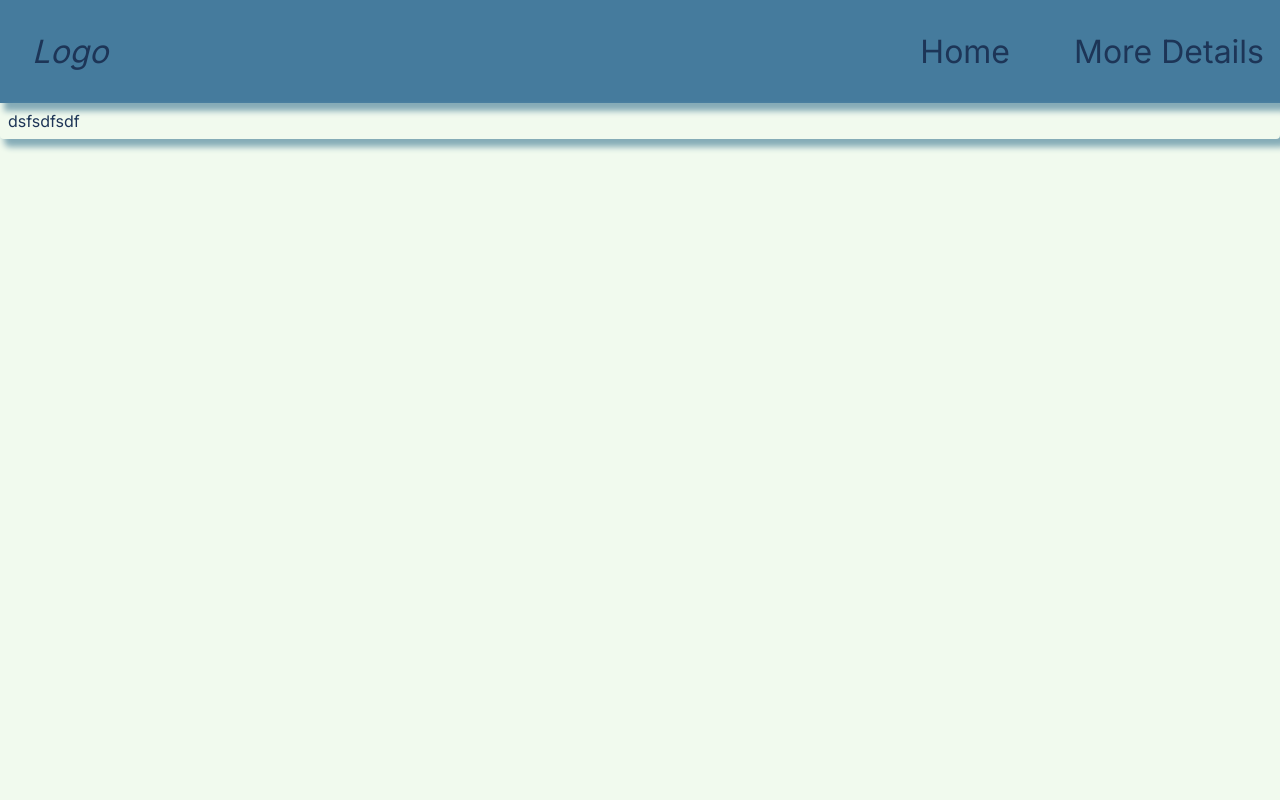
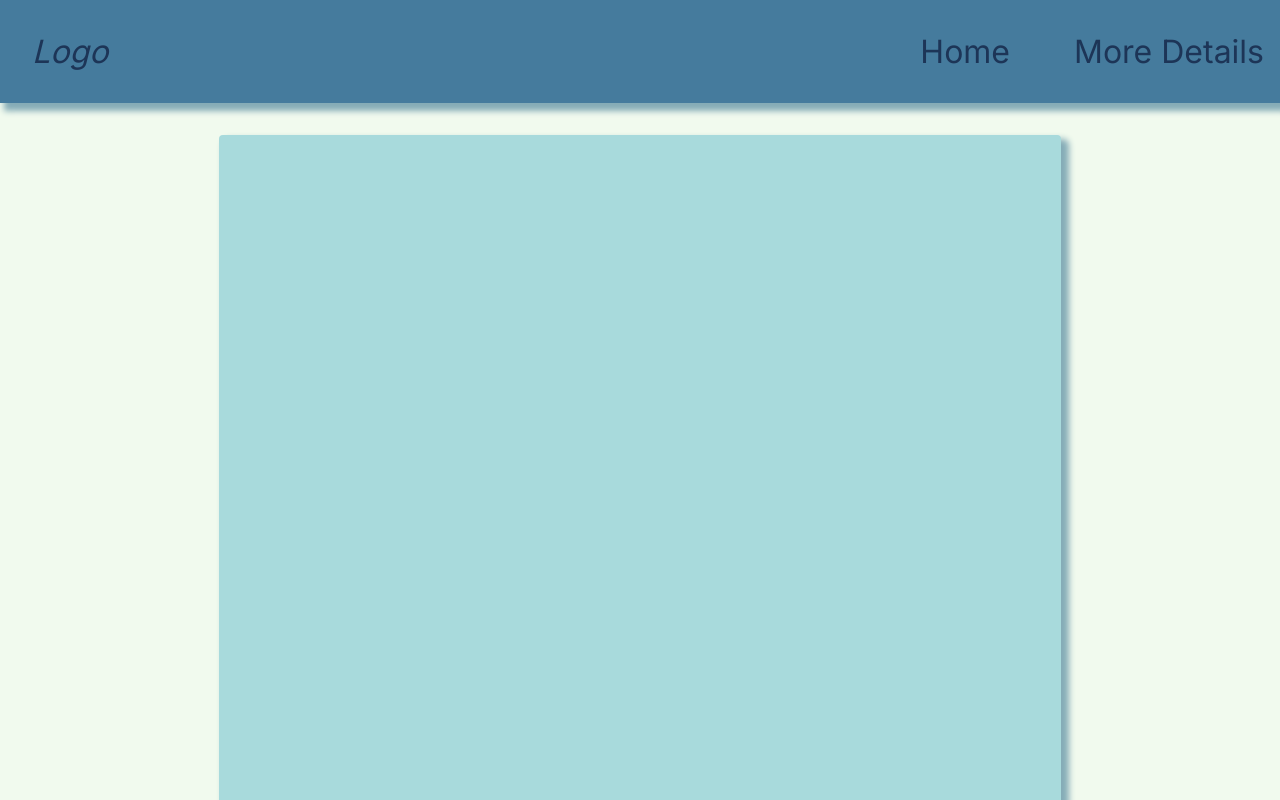
Before and after one commit to tBaronDar/demo-context, a Next.js app: page /more-details in a window 1280 px wide. Shown: the top 800 px of the page. Built offline with nearby package versions, Linux system fonts and the light colour scheme.

Commit message:
started details page

```diff
--- a/app/layout.tsx
+++ b/app/layout.tsx
@@ -2,6 +2,7 @@ import type { Metadata } from "next";
 import { Inter } from "next/font/google";
 import "./globals.css";
 import MainNavigation from "@/components/layout/main-navigation";
+import CultsContextProvider from "@/store/cults-context";
 
 const inter = Inter({ subsets: ["latin"] });
 
@@ -18,8 +19,10 @@ export default function RootLayout({
 	return (
 		<html lang="en">
 			<body className={inter.className}>
-				<MainNavigation />
-				{children}
+				<CultsContextProvider>
+					<MainNavigation />
+					{children}
+				</CultsContextProvider>
 			</body>
 		</html>
 	);
--- /dev/null
+++ b/app/more-details/page.module.css
@@ -0,0 +1,7 @@
+.master {
+	height: 100rem;
+	display: grid;
+	grid-template-columns: 15% auto 15%;
+	grid-template-rows: 50% 50%;
+	gap: 1rem;
+}
--- a/app/more-details/page.tsx
+++ b/app/more-details/page.tsx
@@ -1,7 +1,19 @@
+"use client";
+
 import React from "react";
+import Ads from "@/components/ads";
+import CultsContextProvider from "@/store/cults-context";
+
+import styles from "./page.module.css";
+import CultText from "@/components/cults-details/cult-text";
 
 function DetailsPage() {
-	return <div>dsfsdfsdf</div>;
+	return (
+		<main className={styles.master}>
+			<CultText />
+			<Ads />
+		</main>
+	);
 }
 
 export default DetailsPage;
--- /dev/null
+++ b/components/cults-details/cult-text.module.css
@@ -0,0 +1,9 @@
+.master {
+	grid-area: 1/ 2 / span 2 / span 1;
+	background-color: var(--list-background-color);
+}
+
+.details {
+	width: 100%;
+	height: 100%;
+}
--- /dev/null
+++ b/components/cults-details/cult-text.tsx
@@ -0,0 +1,27 @@
+"use client";
+
+import React, { useContext, useEffect, useState } from "react";
+import styles from "./cult-text.module.css";
+import { CultsContext } from "@/store/cults-context";
+
+function CultText() {
+	const { cults } = useContext(CultsContext);
+	const [cultUrl, setCultUrl] = useState(undefined || "");
+
+	useEffect(() => {
+		const selectedCult = cults.find((item) => item.isSelected === true);
+		if (selectedCult) {
+			setCultUrl(selectedCult.details);
+		}
+		console.log(selectedCult);
+	}, []);
+
+	console.log(cults);
+	return (
+		<div className={styles.master}>
+			{cultUrl && <iframe src={cultUrl} className={styles.details} />}
+		</div>
+	);
+}
+
+export default CultText;
--- a/components/cults/cults-table.tsx
+++ b/components/cults/cults-table.tsx
@@ -2,7 +2,6 @@
 
 import React, { useContext, useEffect } from "react";
 import { DUMMY_ITEMS } from "@/data/data";
-
 import styles from "@/components/cults/cults-table.module.css";
 import ListItem from "./list-item";
 import { CultsContext } from "@/store/cults-context";
--- a/components/cults/list-item.tsx
+++ b/components/cults/list-item.tsx
@@ -8,8 +8,6 @@ function ListItem({ inputItem }: { inputItem: DummyItem }) {
 	const { cults, setCults } = useContext(CultsContext);
 
 	function cultClickHandler(selection: number | undefined) {
-		console.log(selection);
-
 		const clickedCults = cults.map((item) =>
 			selection === item.id
 				? { ...item, isSelected: true }
@@ -17,7 +15,6 @@ function ListItem({ inputItem }: { inputItem: DummyItem }) {
 		);
 
 		setCults(clickedCults);
-		console.log(cults);
 	}
 
 	let decoration = "cult";
--- a/store/cults-context.tsx
+++ b/store/cults-context.tsx
@@ -1,7 +1,8 @@
 "use client";
 
 import { DummyItem } from "@/data/data";
-import React, { createContext, useState } from "react";
+
+import React, { createContext, useState, useEffect } from "react";
 
 interface CultsContextInterface {
 	cults: DummyItem[] | [];
```
Also changed, not shown: app/page.tsx (+3 -4 lines).
